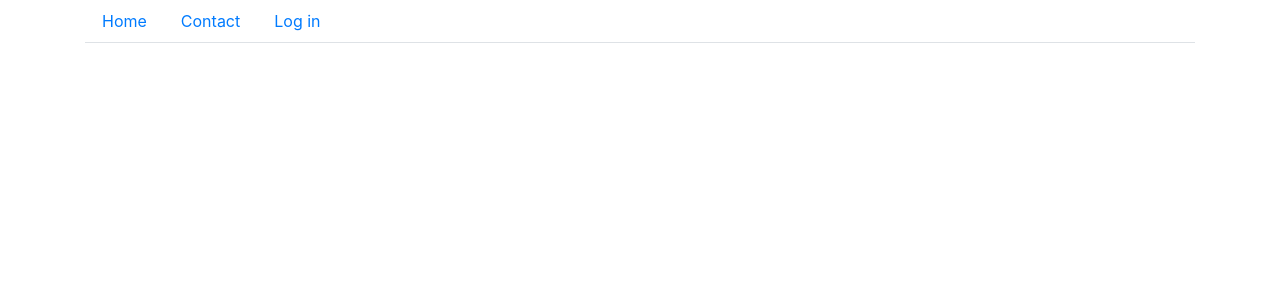
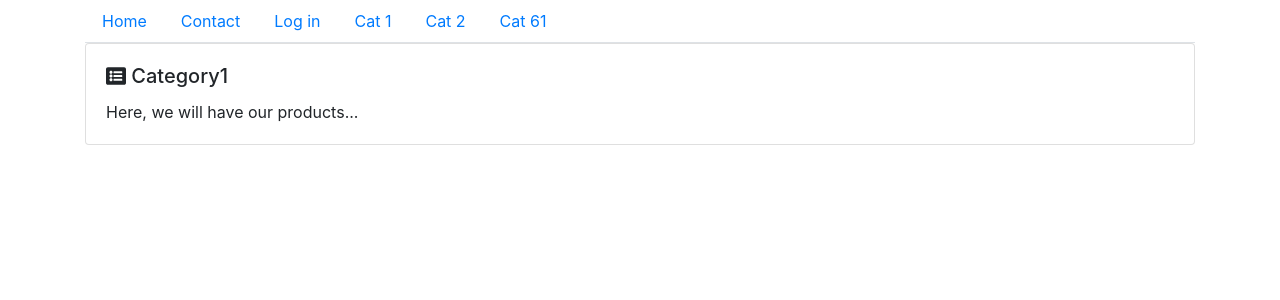
Before and after one commit to donzeka/FRONT-END, a React (Create React App) app: page /#/category/1/ in a window 1280 px wide. Shown: the top 300 px of the page. Built offline with nearby package versions, Linux system fonts and the light colour scheme.

Commit message:
Implement a basic category page component with data acquisition simulation

```diff
--- /dev/null
+++ b/src/components/CategoryPage/CategoryPage.tsx
@@ -0,0 +1,71 @@
+import { faListAlt } from '@fortawesome/free-solid-svg-icons';
+import { FontAwesomeIcon } from '@fortawesome/react-fontawesome';
+import React from 'react';
+import { Card, Container } from 'react-bootstrap';
+import CategoryType from '../../types/CategoryType';
+
+interface CategoryPageProperties {
+    match: {
+        params: {
+            cId: number;
+        }
+    }
+}
+
+interface CategoryPageState {
+    category?: CategoryType;
+}
+
+export default class CategoryPage extends React.Component<CategoryPageProperties> {
+    state: CategoryPageState;
+
+    constructor(props: CategoryPageProperties | Readonly<CategoryPageProperties>){
+        super(props);
+
+        this.state = { };
+    }
+
+    render(){
+        return (
+            <Container>
+                <Card>
+                    <Card.Body>
+                        <Card.Title>
+                            <FontAwesomeIcon icon={faListAlt}/>  {this.state.category?.name}
+                        </Card.Title>
+
+                        <Card.Text>
+                            Here, we will have our products...
+                        </Card.Text>
+                    </Card.Body>
+                </Card>
+            </Container>
+        );
+    }
+
+    componentWillMount() {
+        this.getCategoryData();
+    }
+
+    componentWillReceiveProps(newProperties: CategoryPageProperties){
+        if(newProperties.match.params.cId === this.props.match.params.cId) {
+            return;
+        }
+
+        this.getCategoryData();
+    }
+
+    private getCategoryData(){
+        setTimeout(() => {
+            const data: CategoryType = {
+                name: 'Category' + this.props.match.params.cId,
+                categoryId: this.props.match.params.cId,
+                items: []
+            };
+
+            this.setState({
+                category: data,
+            })
+        }, 210);
+    }
+}
--- a/src/index.tsx
+++ b/src/index.tsx
@@ -12,11 +12,16 @@
 import {HashRouter, Switch, Route} from 'react-router-dom';
 import { ContactPage } from './components/ContactPage/ContactPage';
 import { UserLoginPage } from './components/UserLoginPage/UserLoginPage';
+import CategoryPage from './components/CategoryPage/CategoryPage';
 
 const menuItems = [
   new MainMenuItem("Home", "/"),
   new MainMenuItem("Contact", "/contact"),
-  new MainMenuItem("Log in", "/user/login")
+  new MainMenuItem("Log in", "/user/login"),
+
+  new MainMenuItem("Cat 1", "/category/1/"),
+  new MainMenuItem("Cat 2", "/category/2/"),
+  new MainMenuItem("Cat 61", "/category/61/")
 ];
 
 ReactDOM.render(
@@ -27,6 +32,7 @@
         <Route exact path="/" component={HomePage}/>
         <Route path="/contact" component={ContactPage}/>
         <Route path="/user/login" component={UserLoginPage}/>
+        <Route path="/category/:cId" component={CategoryPage}/>
       </Switch>
     </HashRouter>
   </React.StrictMode>,
--- /dev/null
+++ b/src/types/CategoryType.ts
@@ -0,0 +1,7 @@
+import ProductType from "./ProductType";
+
+export default class CategoryType {
+    categoryId?: number;
+    name?: string;
+    items?: ProductType[];
+}
--- /dev/null
+++ b/src/types/ProductType.ts
@@ -0,0 +1,5 @@
+export default class ProductType {
+    productId?: number;
+    name?: string;
+    description?: string;
+}
```
Also changed, not shown: 1 other file (tests, documents, lock files or other folders).
